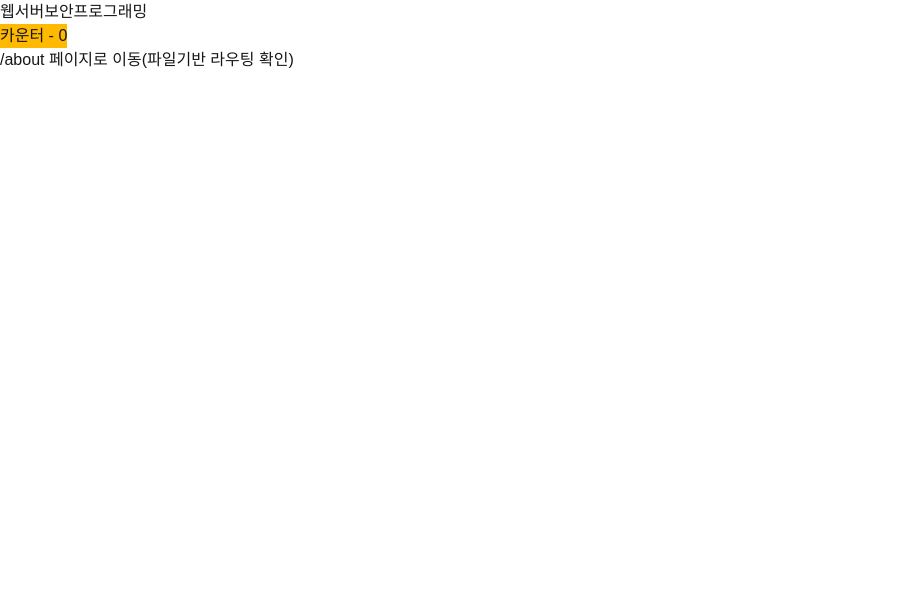
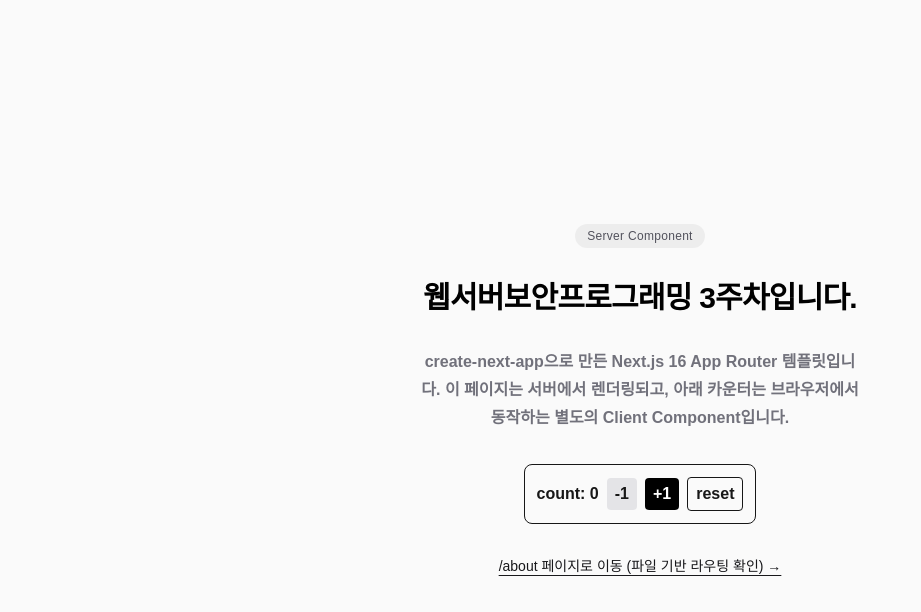
Before and after one commit to mikeseowoncho/mynextapp, a Next.js app: page / in a window 1280 px wide. Shown: the top 612 px of the page, without its empty margins (0-921 px from the left). Built offline with nearby package versions, Linux system fonts and the light colour scheme.

Commit message:
feat: customize counter component

```diff
--- a/app/about/page.tsx
+++ b/app/about/page.tsx
@@ -3,13 +3,19 @@ import Link from "next/link";
 export default function AboutPage() {
   return (
     <div className="flex flex-1 flex-col items-center px-8 py-24 text-center">
-      <h1>이페이지는 myapp/about/page.tsx입니다</h1>
+      <h1 className="text-2xl font-semibold text-black dark:text-zinc-100">
+        이 페이지는 app/about/page.tsx입니다
+      </h1>
+      <p className="max-w-md text-base leading-7 text-zinc-550 dark:text-zinc-450">
+        app 폴더 아래에 새 폴더를 만들고 그 안에 page.tsx를 두면, 폴더 이름이
+        그대로 경로가 됩니다. app/about → /about, app/products/[id] →
+        /products/123 처럼 동적 경로도 같은 방식입니다.
+      </p>
       <Link
         href="/"
-        className="text-sm font-medium text-zinc-950 underline underline-offset-4 dark:text-zinc-50"
+        className="text-sm font-medium text-zinc-900 underline underline-offset-4 dark:text-zinc-50"
       >
-        {" "}
-        Home으로 이동하기{" "}
+        Home으로 이동
       </Link>
     </div>
   );
--- a/app/page.tsx
+++ b/app/page.tsx
@@ -2,11 +2,27 @@ import { Counter } from "../components/Counter";
 import Link from "next/link";
 export default function Home() {
   return (
-    <main>
-      <h1>웹서버보안프로그래밍</h1>
-      <Counter />
-      <br />
-      <Link href="/about">/about 페이지로 이동(파일기반 라우팅 확인)</Link>
-    </main>
+    <div className="flex flex-col flex-1 items-center justify-center bg-zinc-50 font-black dark:bg-black">
+      <main className="flex flex-1 w-full max-w-2xl flex-col items-center justify-center gap-8 py-24 px-8 text-center">
+        <span className="rounded-full bg-black/[.05] px-3 py-1 text-xs font-medium tracking-wide text-zinc-600 dark:bg-white/[.07] dark:text-zinc-300">
+          Server Component
+        </span>
+        <h1 className="text-3xl font-semibold tracking-tight text-black dark:text-zinc-50">
+          웹서버보안프로그래밍 3주차입니다.
+        </h1>
+        <p className="max-w-md text-base leading-7 text-zinc-500 dark:text-zinc-450">
+          create-next-app으로 만든 Next.js 16 App Router 템플릿입니다. 이
+          페이지는 서버에서 렌더링되고, 아래 카운터는 브라우저에서 동작하는
+          별도의 Client Component입니다.
+        </p>
+        <Counter />
+        <Link
+          href="/about"
+          className="text-sm font-medium text-zinc-900 underline underline-offset-4 dark:text-zinc-50"
+        >
+          /about 페이지로 이동 (파일 기반 라우팅 확인) →
+        </Link>
+      </main>
+    </div>
   );
 }
--- a/components/Counter.tsx
+++ b/components/Counter.tsx
@@ -4,10 +4,25 @@ import { useState } from "react";
 
 export function Counter() {
   const [count, setCount] = useState(0);
+
   return (
-    <button className="bg-amber-400" onClick={() => setCount((c) => c + 1)}>
-      {" "}
-      카운터 - {count}{" "}
-    </button>
+    <div className="flex items-center gap-2 p-3 border rounded-lg">
+      <span>count: {count}</span>
+      <button
+        onClick={() => setCount((c) => c - 1)}
+        className="px-2 py-1 bg-zinc-200 rounded"
+      >
+        -1
+      </button>
+      <button
+        onClick={() => setCount((c) => c + 1)}
+        className="px-2 py-1 bg-black text-white rounded"
+      >
+        +1
+      </button>
+      <button onClick={() => setCount(0)} className="px-2 py-1 border rounded">
+        reset
+      </button>
+    </div>
   );
 }
```
